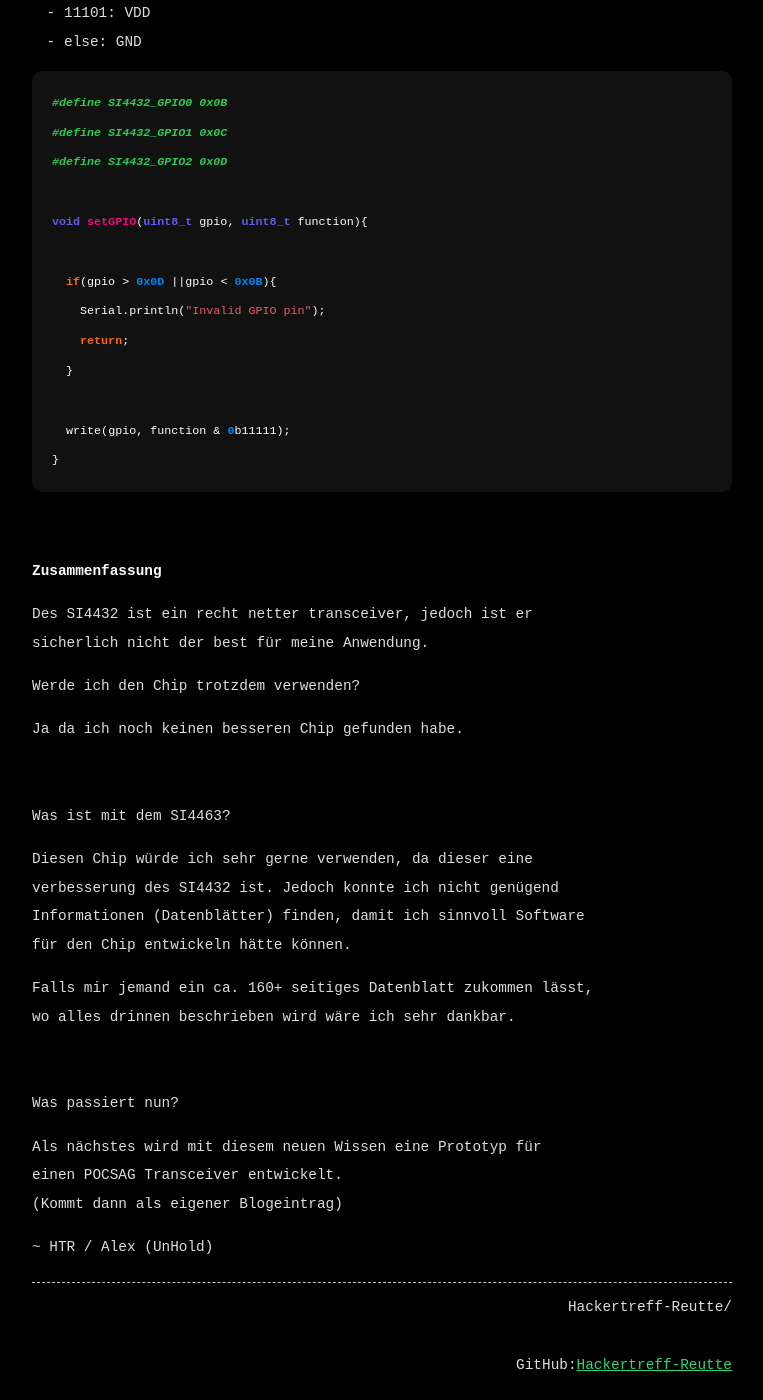
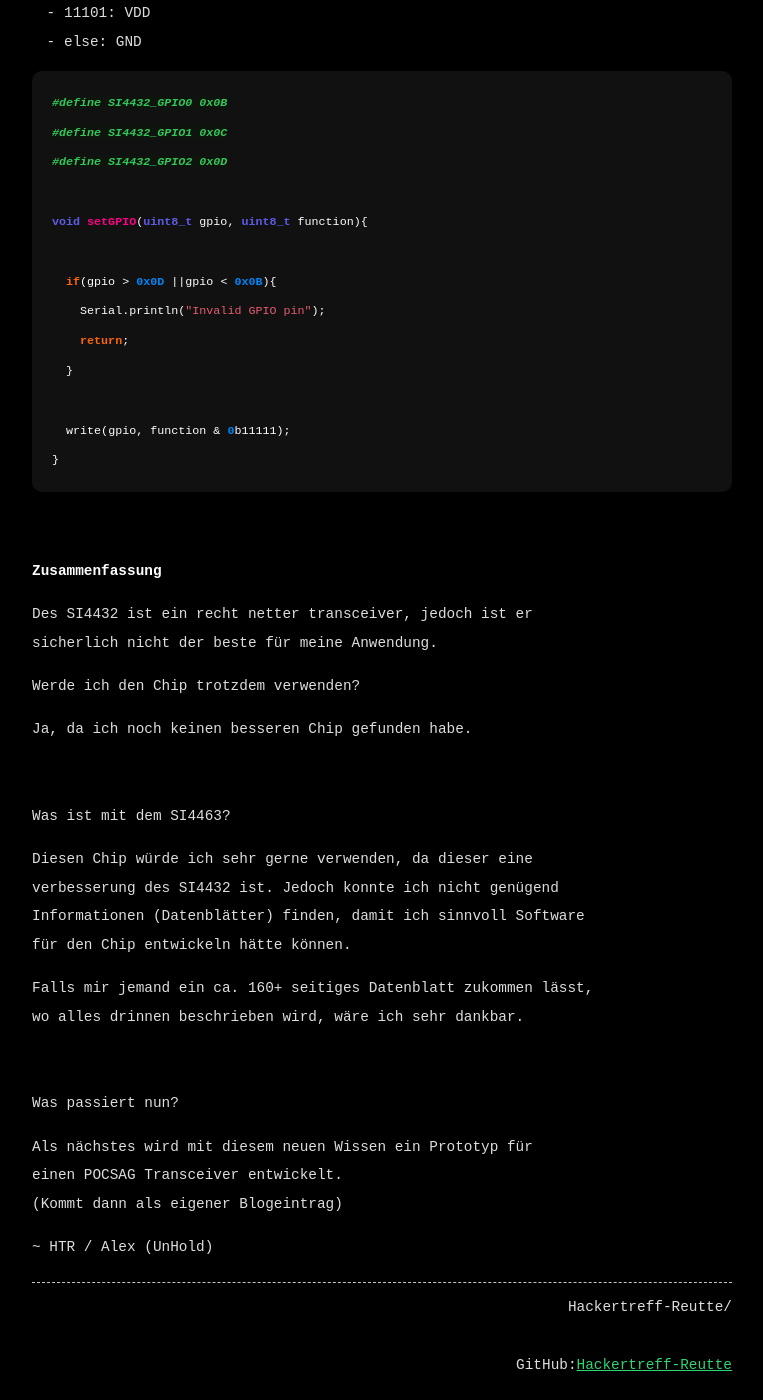
Before and after one commit to Hackertreff-Reutte/Hackertreff-Reutte.github.io, a Jekyll site: the page built from _posts/2021-02-10-DIY-433Mhz-ISM-POCSAG-PAGER-part-3.md, in a window 1280 px wide and 1400 px high, scrolled down 43709 px. Shown: the whole window, without its empty margins (258-1021 px from the left). Built offline with Jekyll 4.4.1, drawn with Linux system fonts in a browser that asks for light colours.

Commit message:
fixed some typos

```diff
--- a/_posts/2021-02-10-DIY-433Mhz-ISM-POCSAG-PAGER-part-3.md
+++ b/_posts/2021-02-10-DIY-433Mhz-ISM-POCSAG-PAGER-part-3.md
@@ -1587,11 +1587,11 @@
 # Zusammenfassung
 
 Des SI4432 ist ein recht netter transceiver, jedoch ist er
-sicherlich nicht der best für meine Anwendung.
+sicherlich nicht der beste für meine Anwendung.
 
 Werde ich den Chip trotzdem verwenden?
 
-Ja da ich noch keinen besseren Chip gefunden habe.
+Ja, da ich noch keinen besseren Chip gefunden habe.
 
 <br>
 
@@ -1603,13 +1603,13 @@
 für den Chip entwickeln hätte können.
 
 Falls mir jemand ein ca. 160+ seitiges Datenblatt zukommen lässt,
-wo alles drinnen beschrieben wird wäre ich sehr dankbar.
+wo alles drinnen beschrieben wird, wäre ich sehr dankbar.
 
 <br>
 
 Was passiert nun?
 
-Als nächstes wird mit diesem neuen Wissen eine Prototyp für
+Als nächstes wird mit diesem neuen Wissen ein Prototyp für
 einen POCSAG Transceiver entwickelt.
 (Kommt dann als eigener Blogeintrag)
 
```
